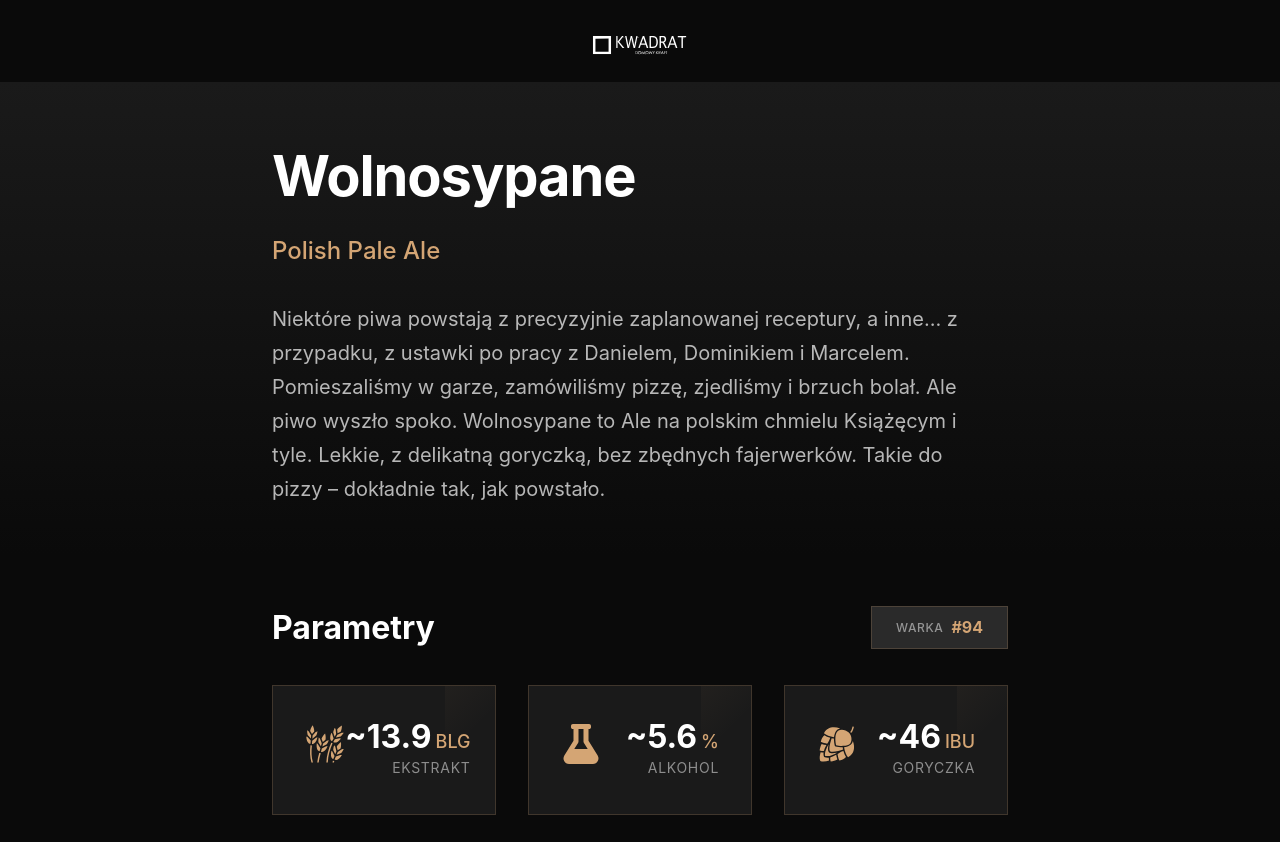
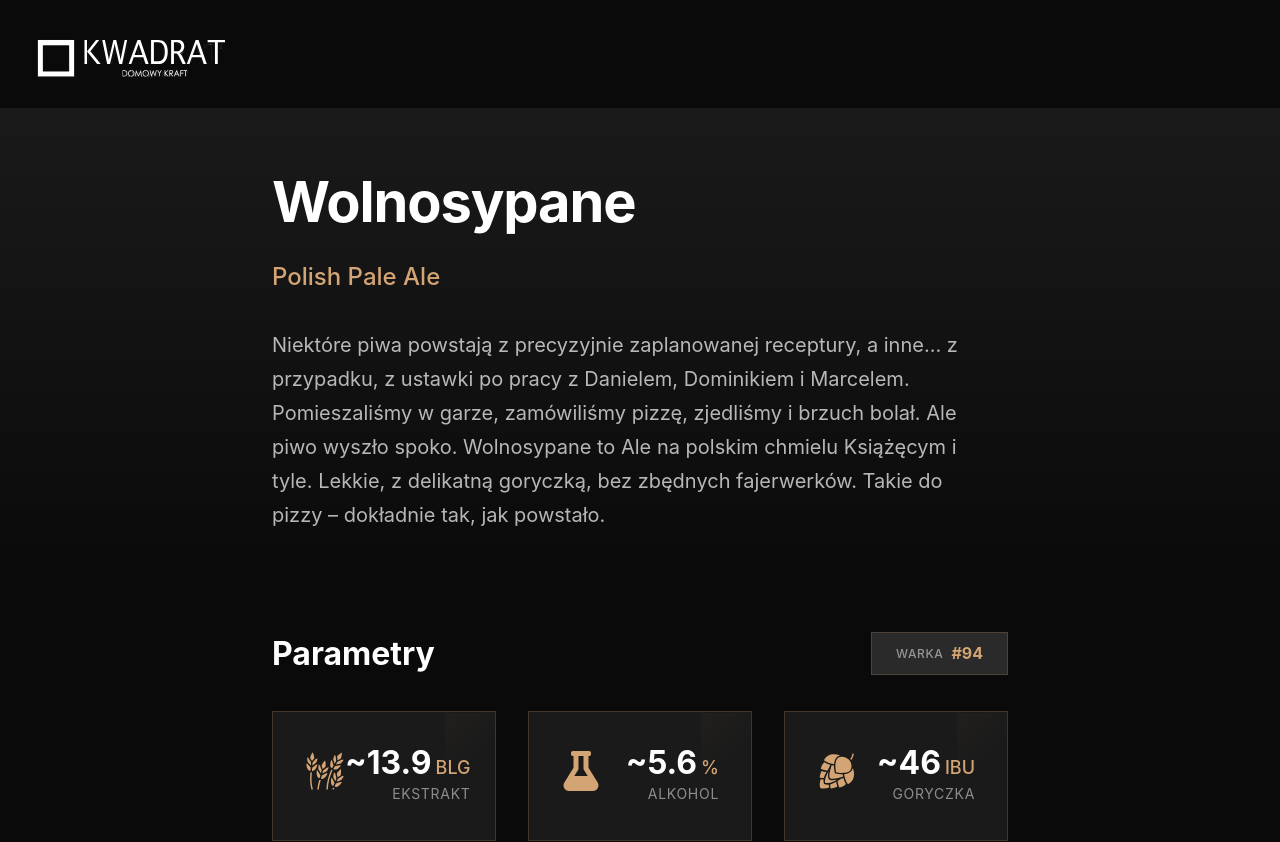
Before and after one commit to enowuigrek/browarkwadrat, a React (Vite) app: page /wolnosypane in a window 1280 px wide. Shown: the top 842 px of the page. Built offline with nearby package versions, Linux system fonts and the light colour scheme.

Commit message:
fix: make logo bigger and left-aligned on beer pages

```diff
--- a/src/components/BeerDescription/BeerDescription.module.scss
+++ b/src/components/BeerDescription/BeerDescription.module.scss
@@ -21,14 +21,15 @@
 // Logo
 .logo {
     display: block;
-    width: 100px;
+    width: 200px;
     height: auto;
-    margin: vars.$space-lg auto vars.$space-md;
+    margin: vars.$space-lg 0 vars.$space-md vars.$space-lg;
     animation: fadeInUp 0.4s ease-out;
     filter: brightness(0) invert(1); // czarne logo -> białe
 
     @media (max-width: 768px) {
-        width: 80px;
+        width: 150px;
+        margin-left: vars.$space-md;
     }
 }
 
--- a/src/pages/Home.module.scss
+++ b/src/pages/Home.module.scss
@@ -38,13 +38,13 @@
 
 // Logo
 .logo {
-    width: 150px;
+    width: 250px;
     height: auto;
-    margin-bottom: vars.$space-sm;
+    margin-bottom: vars.$space-md;
     filter: brightness(0) invert(1); // czarne logo -> białe
 
     @media (max-width: 768px) {
-        width: 120px;
+        width: 180px;
     }
 }
 
```
